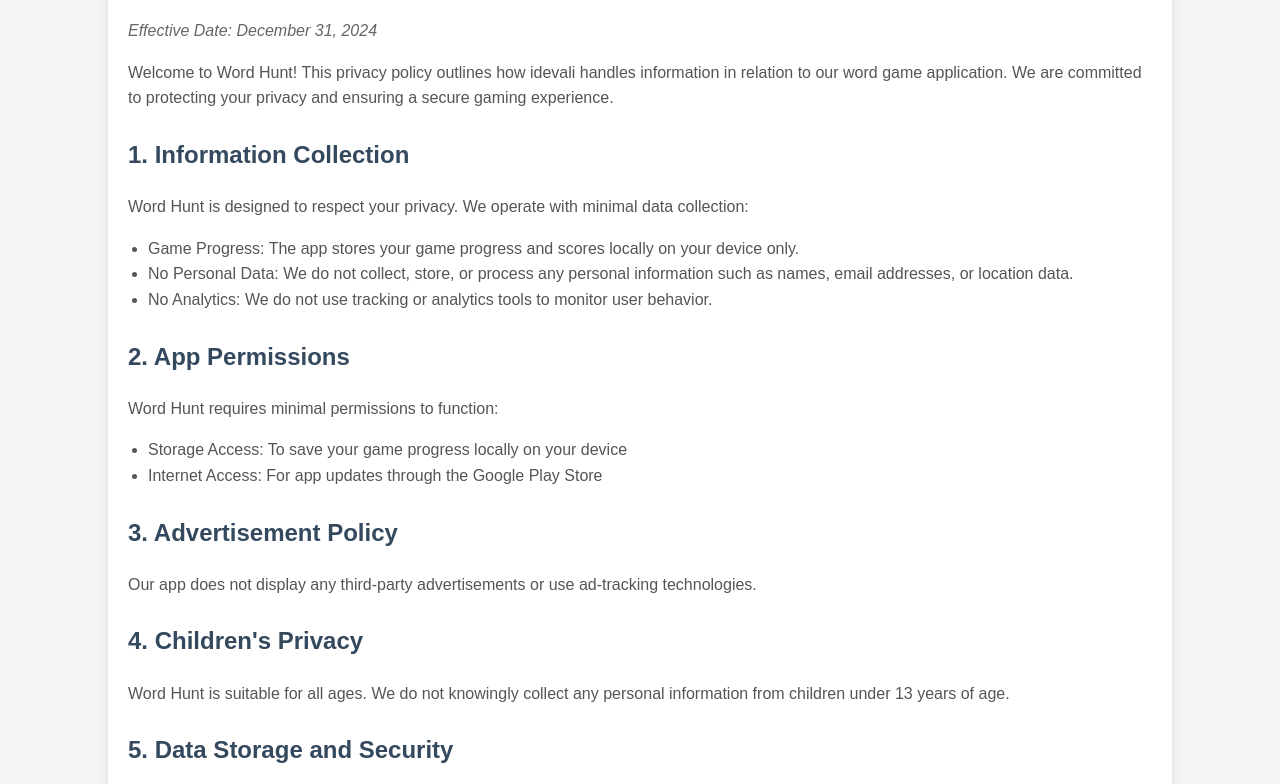
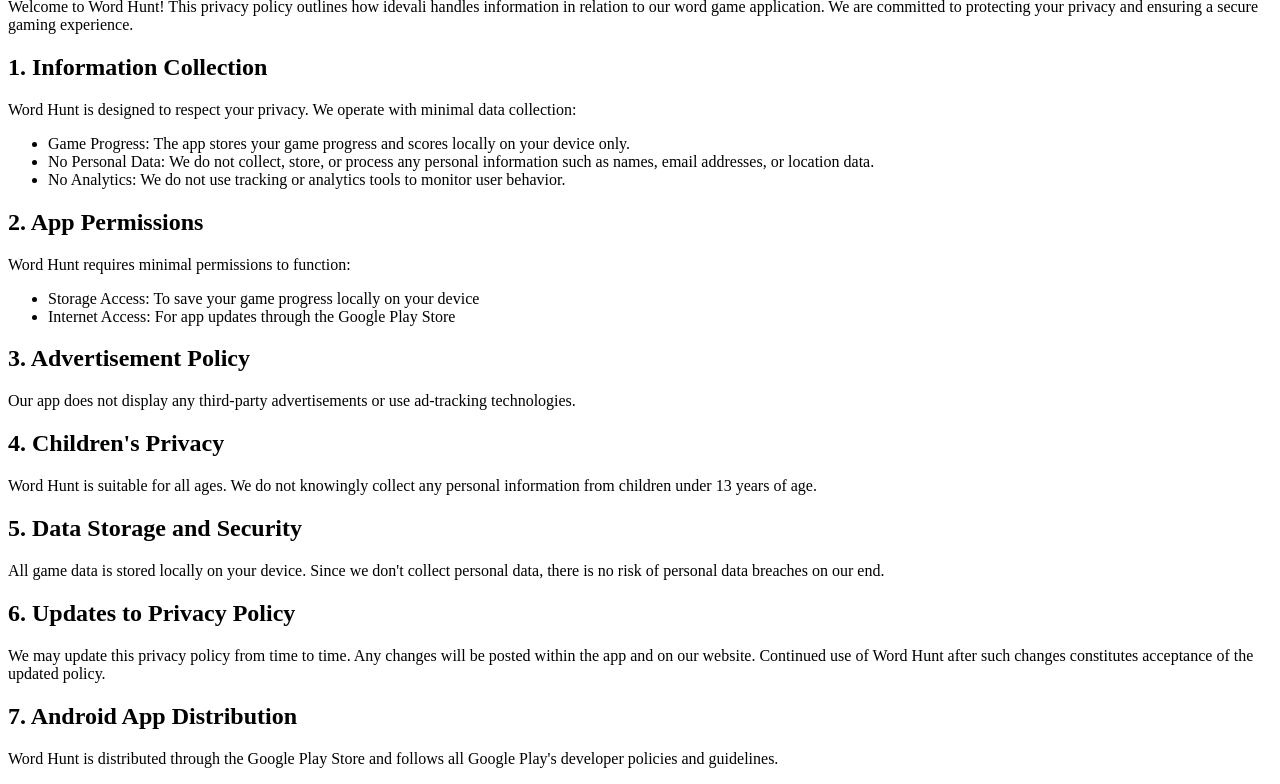
Before and after one commit to alimomin2024/privacy-policy, a plain HTML site: page index.html in a window 1280 px wide. Shown: the part 116-900 px from the top of the page. Drawn offline with Linux system fonts and the light colour scheme.

Commit message:
Update index.html

```diff
--- a/index.html
+++ b/index.html
@@ -4,53 +4,10 @@
     <meta charset="UTF-8">
     <meta name="viewport" content="width=device-width, initial-scale=1.0">
     <title>Privacy Policy - Word Hunt</title>
-    <style>
-        body {
-            font-family: Arial, sans-serif;
-            line-height: 1.6;
-            margin: 0;
-            padding: 0;
-            background-color: #f4f4f4;
-        }
-        .container {
-            width: 80%;
-            margin: 20px auto;
-            background-color: white;
-            padding: 20px;
-            border-radius: 8px;
-            box-shadow: 0 4px 8px rgba(0,0,0,0.1);
-        }
-        h1 {
-            text-align: center;
-            color: #2c3e50;
-        }
-        h2 {
-            color: #34495e;
-            margin-top: 25px;
-        }
-        p {
-            color: #555;
-        }
-        ul {
-            color: #555;
-            padding-left: 20px;
-        }
-        .date {
-            color: #666;
-            font-style: italic;
-        }
-        .contact {
-            background-color: #f8f9fa;
-            padding: 15px;
-            border-radius: 5px;
-            margin-top: 20px;
-        }
-    </style>
 </head>
 <body>
-    <div class="container">
     <h1>Privacy Policy - Word Hunt</h1>
-        <p class="date">Effective Date: December 31, 2024</p>
+    <p><em>Effective Date: December 31, 2024</em></p>
 
     <p>Welcome to Word Hunt! This privacy policy outlines how idevali handles information in relation to our word game application. We are committed to protecting your privacy and ensuring a secure gaming experience.</p>
 
@@ -84,12 +41,9 @@
     <h2>7. Android App Distribution</h2>
     <p>Word Hunt is distributed through the Google Play Store and follows all Google Play's developer policies and guidelines.</p>
 
-        <div class="contact">
     <h2>8. Contact Information</h2>
     <p>If you have any questions or concerns about this privacy policy or Word Hunt, please contact us at:</p>
     <p>Company: idevali<br>
     Email: idevali@gmail.com</p>
-        </div>
-    </div>
 </body>
 </html>
```
Lines whose indentation alone changed are shown as unchanged.
